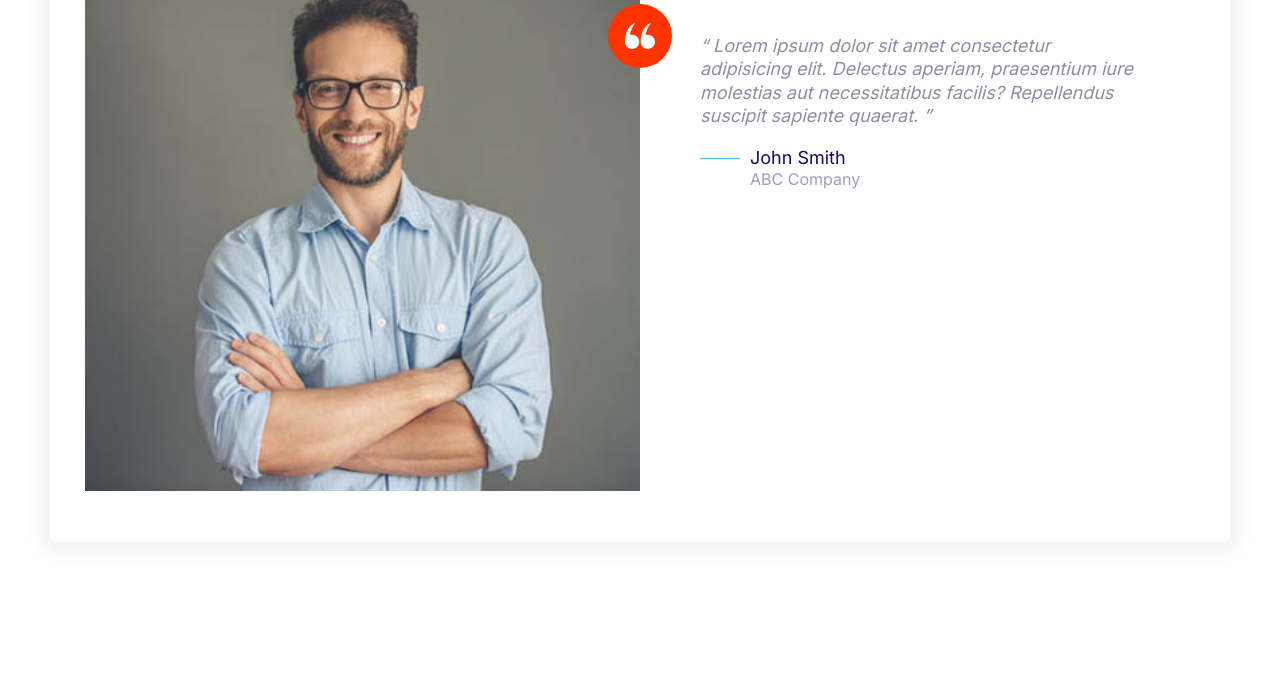
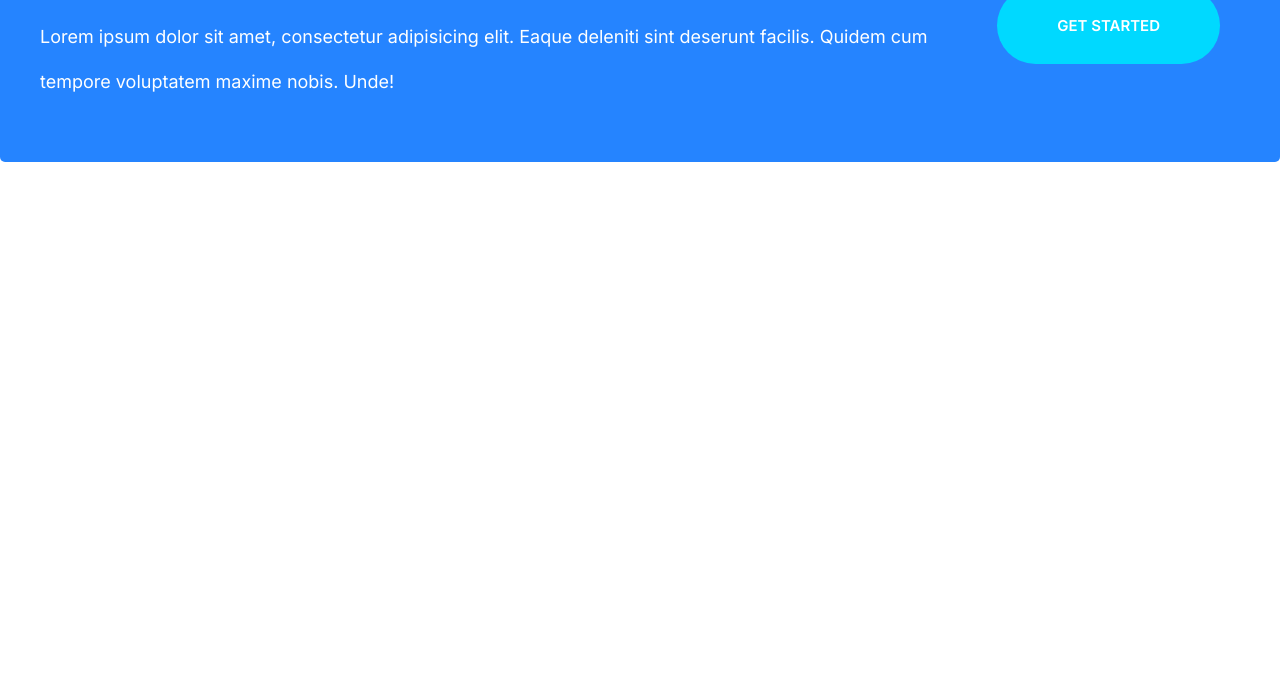
Before and after one commit to thomasjmai22/subscription, a plain HTML site: page index.html in a window 1280 px wide. Shown: the part 111-800 px from the top of the page. Drawn offline with Linux system fonts and the light colour scheme.

Commit message:
Added callout component.

```diff
--- a/CSS/styles.css
+++ b/CSS/styles.css
@@ -211,7 +211,10 @@ a {
 .btn--accent {
   background: #ec3000;
 }
-
+.btn--stretched{
+  padding-left: 6rem;
+  padding-right: 6rem;
+}
 .btn--block {
   width: 100%;
   display: inline-block;
@@ -466,3 +469,40 @@ a {
     margin-left: -10px;
   }
 }
+
+/* CALLOUTS */
+.callout{
+  padding: 4rem;
+  border-radius: 5px;
+}
+
+.callout--primary{
+  background: var(--color-primary);
+  color: #fff
+}
+.callout__heading{
+  color: #fff;
+  margin-top: 0;
+  font-size: 3rem;
+}
+.callout .btn{
+  justify-self: center;
+  align-self: center;
+}
+.callout__content{
+  text-align: center;
+}
+@media screen and (min-width: 768px) {
+  .callout .grid--1x2{
+    grid-template-columns: 1fr auto;
+    /* auto will make it stretch to fit the column */
+  }
+
+  .callout__content{
+    text-align: left;
+  }
+  .callout .btn{
+    justify-self: start;
+    margin: 0 2rem;
+  }
+}
--- a/index.html
+++ b/index.html
@@ -14,38 +14,19 @@
     <link rel="stylesheet" href="css/styles.css" />
     <title>Document</title>
   </head>
-  <body style="padding: 5rem">
-    <div class="card testimonial">
+  <body">
+    <div class="callout callout--primary">
       <div class="grid grid--1x2">
-        <div class="testimonial__image">
-          <img src="./images/testimonial.jpg" alt="A happy smiling customer" />
-          <span class="icon-container icon-container--accent">
-            <svg class="icon icon--white icon--small">
-              <use xlink:href="images/sprite.svg#quotes"></use>
-            </svg>
-          </span>
-        </div>
-        <blockquote class="quote">
-          <p class="quote__text">
-            Lorem ipsum dolor sit amet consectetur adipisicing elit. Delectus
-            aperiam, praesentium iure molestias aut necessitatibus facilis?
-            Repellendus suscipit sapiente quaerat.
-          </p>
-          <footer>
-            <div class="media">
-              <div class="media__image">
-                <svg class="icon icon--primary quote__line">
-                  <use xlink:href="images/sprite.svg#line"></use>
-                </svg>
-              </div>
-              <div class="media__body">
-                <h3 class="media__title quote__author">John Smith</h3>
-                <p class="quote__company">ABC Company</p>
-              </div>
-            </div>
-          </footer>
-        </blockquote>
+        <div class="callout__content">
+        <h2 class="callout__heading">Ready to Get Started?</h2>
+        <p>
+          Lorem ipsum dolor sit amet, consectetur adipisicing elit. Eaque
+          deleniti sint deserunt facilis. Quidem cum tempore voluptatem maxime
+          nobis. Unde!
+        </p>
       </div>
+      <a href="#" class="btn btn--secondary btn--stretched">Get Started</a>
+    </div>
     </div>
   </body>
 </html>
```
Also changed, not shown: components/callouts.html (added, +12 -0 lines), 1 other file.
